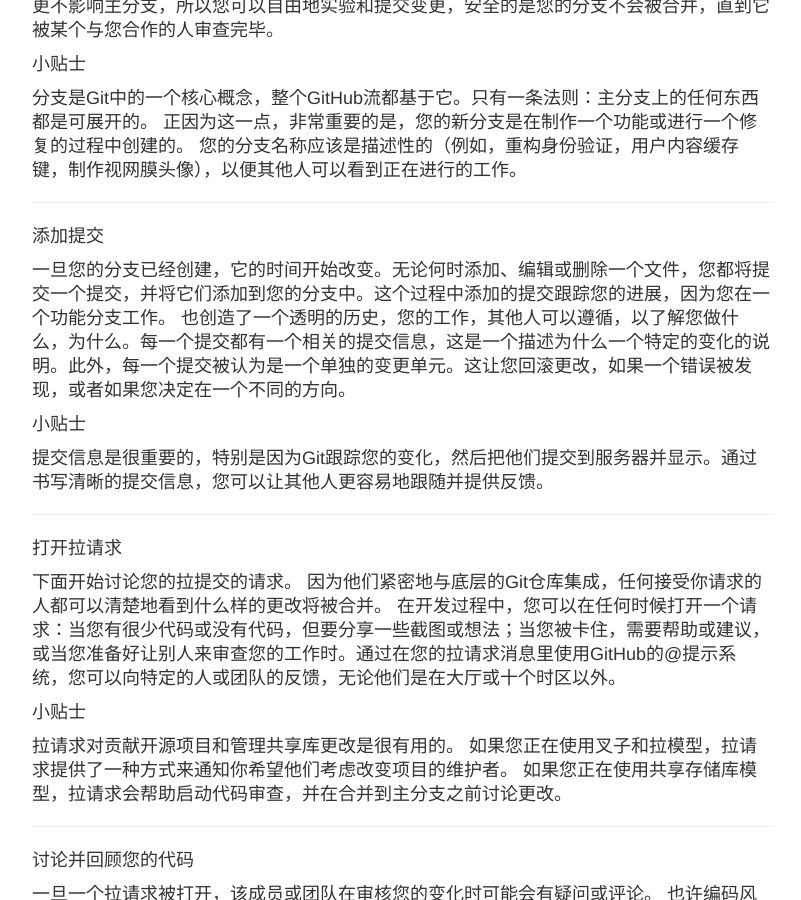
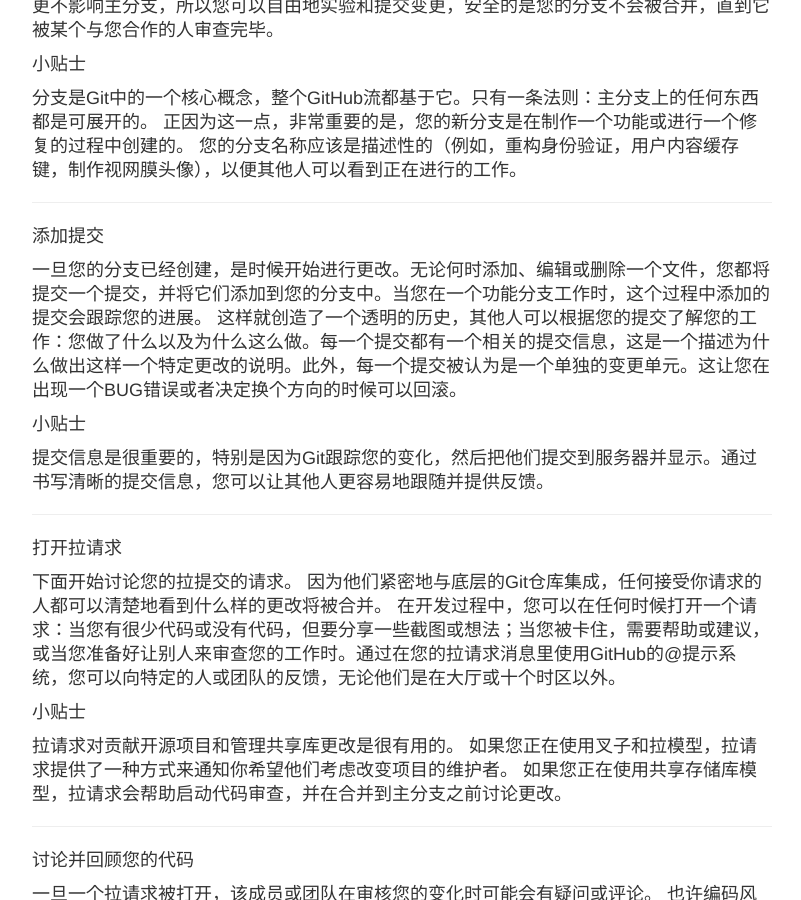
Before and after one commit to kikidesign/kikidesign.github.io, a Jekyll site: the page built from _posts/2016-05-17-Understanding-the-GitHub-Flow.md, in a window 1280 px wide and 900 px high, scrolled down 1034 px. Shown: the whole window, without its empty margins (238-1039 px from the left). Built offline with Jekyll 4.4.1, drawn with Linux system fonts in a browser that asks for light colours.

Commit message:
Github Flow

```diff
--- a/_posts/2016-05-17-Understanding-the-GitHub-Flow.md
+++ b/_posts/2016-05-17-Understanding-the-GitHub-Flow.md
@@ -29,8 +29,8 @@ GitHub流是一个轻量级的，基于分支的工作流，支持团队和项
 
 添加提交
 
-一旦您的分支已经创建，它的时间开始改变。无论何时添加、编辑或删除一个文件，您都将提交一个提交，并将它们添加到您的分支中。这个过程中添加的提交跟踪您的进展，因为您在一个功能分支工作。
-也创造了一个透明的历史，您的工作，其他人可以遵循，以了解您做什么，为什么。每一个提交都有一个相关的提交信息，这是一个描述为什么一个特定的变化的说明。此外，每一个提交被认为是一个单独的变更单元。这让您回滚更改，如果一个错误被发现，或者如果您决定在一个不同的方向。
+一旦您的分支已经创建，是时候开始进行更改。无论何时添加、编辑或删除一个文件，您都将提交一个提交，并将它们添加到您的分支中。当您在一个功能分支工作时，这个过程中添加的提交会跟踪您的进展。
+这样就创造了一个透明的历史，其他人可以根据您的提交了解您的工作：您做了什么以及为什么这么做。每一个提交都有一个相关的提交信息，这是一个描述为什么做出这样一个特定更改的说明。此外，每一个提交被认为是一个单独的变更单元。这让您在出现一个BUG错误或者决定换个方向的时候可以回滚。
 
 小贴士
 
```
Also changed, not shown: 2 other files.
